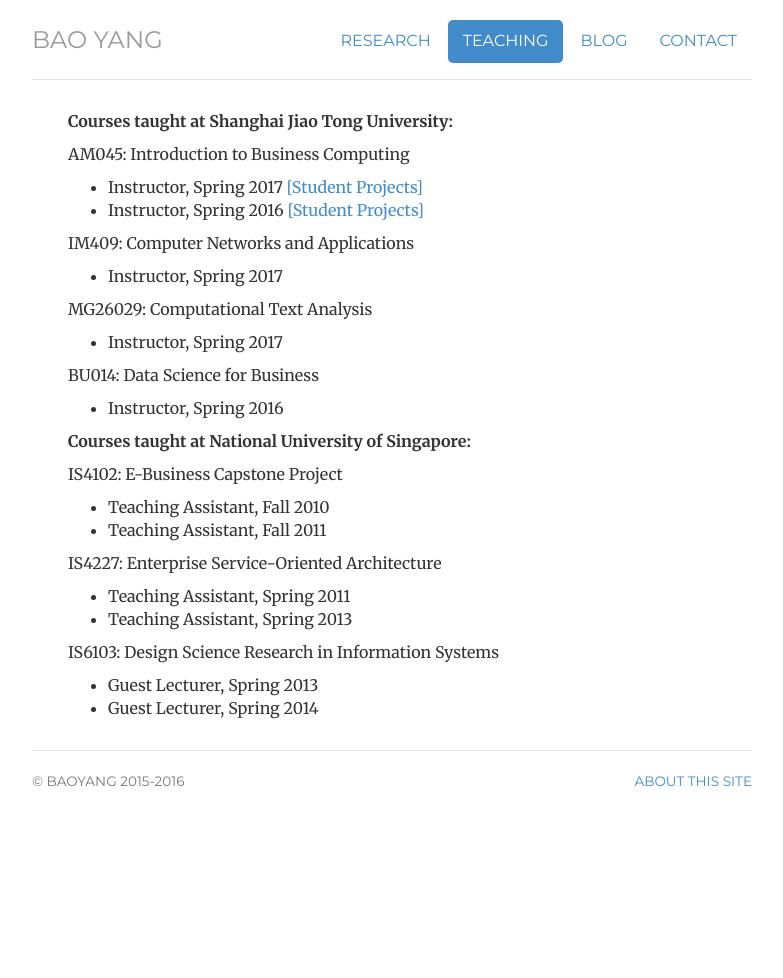
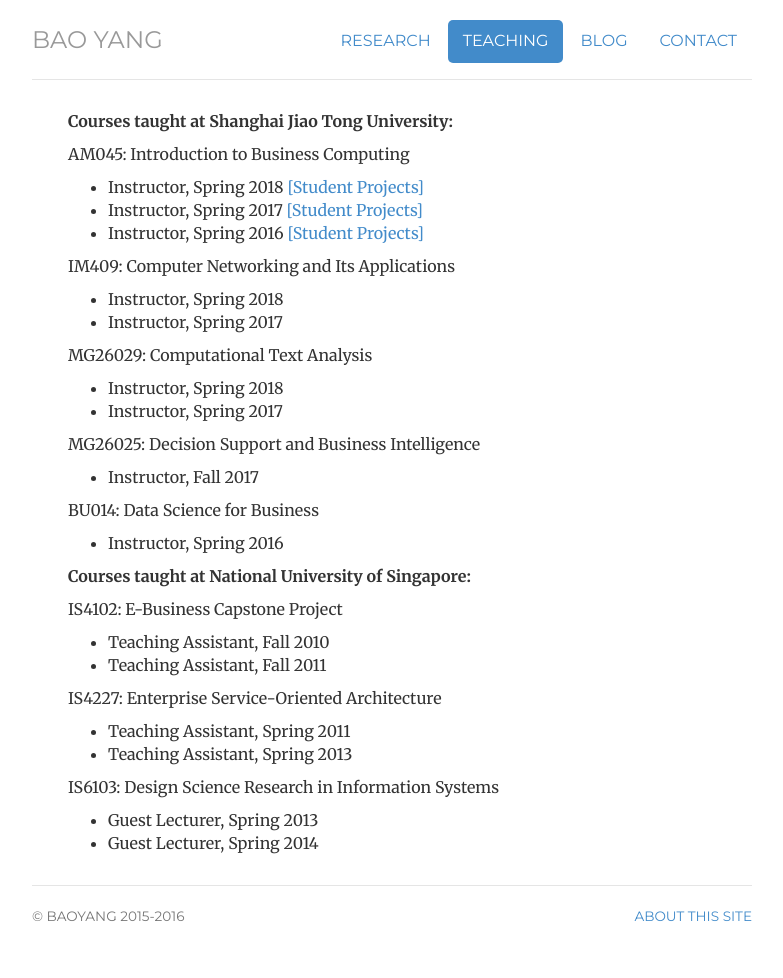
Before and after one commit to popeye007/popeye007.github.io, a Jekyll site: the page built from teaching/index.html, in a window 1280 px wide. Shown: the whole page, without its empty margins (248-1031 px from the left). Built offline with Jekyll 4.4.1, drawn with Linux system fonts in a browser that asks for light colours; comment, search, counter and statistics services are not loaded; before the commit the page ends 900 px from its top, so only the background shows below that.

Commit message:
Signed-off-by: popeye007 <baoyang.nju@gmail.com>

```diff
--- a/teaching/index.html
+++ b/teaching/index.html
@@ -15,18 +15,26 @@ description: Teaching by Bao Yang.
 		<p><strong>Courses taught at Shanghai Jiao Tong University:</strong></p>
 		<p>AM045: Introduction to Business Computing</p>
 		<ul>
+		<li>Instructor, Spring 2018 <a href='http://yangbao.org/notes/2018/06/18/am045-2018-student-projects'>[Student Projects]</a></li>
 		<li>Instructor, Spring 2017 <a href='http://yangbao.org/notes/2017/07/12/am045-2017-student-projects'>[Student Projects]</a></li>
 		<li>Instructor, Spring 2016  <a href='http://yangbao.org/notes/2016/07/05/am045-2016-student-projects'>[Student Projects]</a></li>
 		</ul>
 
-		<p>IM409: Computer Networks and Applications</p>
+		<p>IM409: Computer Networking and Its Applications</p>
 		<ul>
+		<li>Instructor, Spring 2018</li>
 		<li>Instructor, Spring 2017</li>
 		</ul>
 
 		<p>MG26029: Computational Text Analysis</p>
 		<ul>
+		<li>Instructor, Spring 2018</li>
 		<li>Instructor, Spring 2017</li>
+		</ul>
+
+		<p>MG26025: Decision Support and Business Intelligence</p>
+		<ul>
+		<li>Instructor, Fall 2017</li>
 		</ul>
 
 		<p>BU014: Data Science for Business</p>
```
